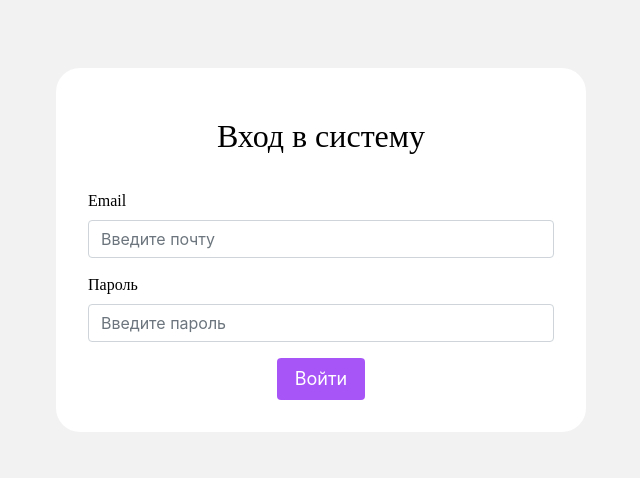
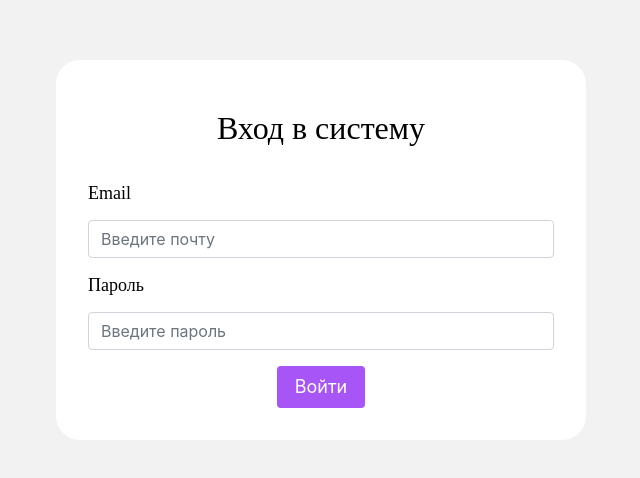
Before and after one commit to os-nsu/ostest-front, a React (Vite) app: page /login in a window 1280 px wide. Shown: the part 150-628 px from the top of the page, without its empty margins (319-959 px from the left). Built offline with nearby package versions, Linux system fonts and the light colour scheme.

Commit message:
12196 edit DefaultInput.scss: set as module, set styles with templates

```diff
--- a/src/UI/inputs/DefaultInput/DefaultInput.tsx
+++ b/src/UI/inputs/DefaultInput/DefaultInput.tsx
@@ -1,6 +1,6 @@
 import { InputText } from 'primereact/inputtext';
 import { useInput } from './hooks/useInput.ts';
-import '@styles/components/DefaultInput.scss';
+import styles from '@styles/components/DefaultInput.module.scss';
 
 interface DefaultInputProps {
   label?: string;
@@ -23,14 +23,15 @@ export default function DefaultInput({
   const { defaultValue, onInput } = useInput(value, onChange);
 
   return (
-    <div className="container">
+    <div className={styles.container}>
       {label ? (
-        <label>
+        <label className={styles.title}>
           {label}{' '}
           {required ? <span style={{ color: '#EC4256' }}> * </span> : null}
         </label>
       ) : null}
       <InputText
+        className={styles.input}
         placeholder={placeholder}
         value={defaultValue}
         onChange={e => onInput(e.target.value)}
--- /dev/null
+++ b/src/styles/components/DefaultInput.module.scss
@@ -0,0 +1,16 @@
+
+.container {
+  display: flex;
+  flex-direction: column;
+  gap: 16px;
+
+  .title {
+    color: black;
+    font-size: 18px;
+    font-weight: 500;
+  }
+
+  .input {
+    color: black;
+  }
+}
--- a/src/styles/components/DefaultInput.scss
+++ /dev/null
@@ -1,7 +0,0 @@
-
-
-.container {
-  display: flex;
-  flex-direction: column;
-  gap: 8px;
-}
```
